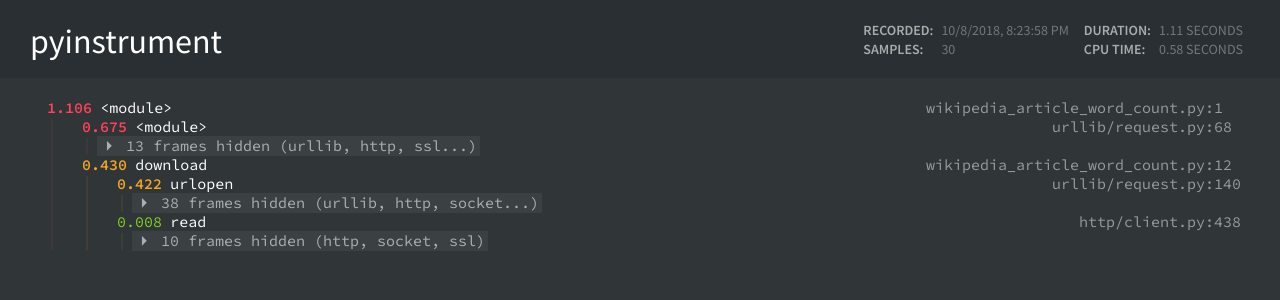
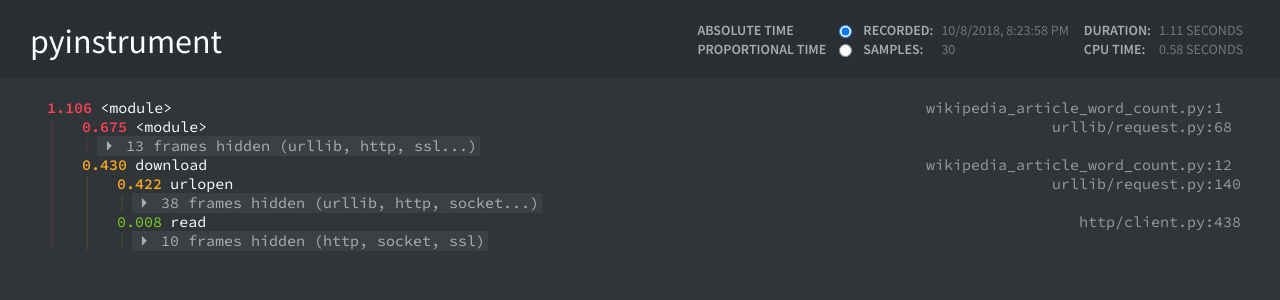
Before and after one commit to joerick/pyinstrument, a Vue app in the folder html_renderer/: page / in a window 1280 px wide. Shown: the top 300 px of the page. Built offline with nearby package versions, Linux system fonts and the light colour scheme.

Commit message:
Add radio button for proportional time in HTML renderer
Although perhaps the radio buttons should be on the left of the labels?

```diff
--- a/html_renderer/src/App.vue
+++ b/html_renderer/src/App.vue
@@ -1,6 +1,6 @@
 <template>
   <div id="app">
-    <Header :session="session" v-if="session" />
+    <Header :session="session" v-if="session" @change="updateTimeFormat"/>
     <div class="spacer" style="height: 20px;"></div>
     <div class="margins">
       <Frame v-if="rootFrame"
@@ -55,6 +55,9 @@ export default {
       link.rel = 'shortcut icon';
       link.href = image;
       document.getElementsByTagName('head')[0].appendChild(link);
+    },
+    updateTimeFormat(timeFormat) {
+      appState.setTimeFormat(timeFormat);
     }
   },
   computed: {
--- a/html_renderer/src/Frame.vue
+++ b/html_renderer/src/Frame.vue
@@ -91,10 +91,16 @@ export default {
       return `${this.frame.filePathShort}:${this.frame.lineNo.toString().padEnd(4, ' ')}`
     },
     formattedTime() {
-      return this.frame.time.toLocaleString(undefined, {
-        minimumFractionDigits: 3,
-        maximumFractionDigits: 3,
-      })
+      if (appState.timeFormat === "absolute") {
+        return this.frame.time.toLocaleString(undefined, {
+          minimumFractionDigits: 3,
+          maximumFractionDigits: 3,
+        });
+      }
+      return `${(this.frame.proportionOfTotal * 100).toLocaleString(undefined, {
+        minimumFractionDigits: 1,
+        maximumFractionDigits: 1,
+      })}%`;
     },
     groupLibrarySummary() {
       if (!this.frame.group) {
@@ -111,16 +117,17 @@ export default {
       let color = undefined;
       let fontWeight = undefined;
 
-      if (this.frame.proportionOfTotal > 0.6) {
+      let proportion = this.frame.proportionOfTotal;
+      if (proportion > 0.6) {
         color = '#FF4159';
         fontWeight = 600;
-      } else if (this.frame.proportionOfTotal > 0.3) {
+      } else if (proportion > 0.3) {
         color = '#F5A623'
         fontWeight = 600;
-      } else if (this.frame.proportionOfTotal > 0.2) {
+      } else if (proportion > 0.2) {
         color = '#D8CB2A'
         fontWeight = 600;
-      } else if (this.frame.proportionOfTotal > 0.0) {
+      } else if (proportion > 0.0) {
         color = '#7ED321'
         fontWeight = 500;
       }
--- a/html_renderer/src/Header.vue
+++ b/html_renderer/src/Header.vue
@@ -4,10 +4,21 @@
       <div class="row">
         <div class="title">pyinstrument</div>
         <div class="metrics">
+          <label class="metric-label" for="absolute">Absolute time</label>
+          <input type="radio" @change="$emit('change', 'absolute')"
+            id="absolute"
+            name="time-format" checked>
+
           <div class="metric-label">Recorded:</div>
           <div class="metric-value">{{startTime}}</div>
           <div class="metric-label">Duration:</div>
           <div class="metric-value">{{duration}} seconds</div>
+
+          <label class="metric-label" for="proportion">Proportional time</label>
+          <input type="radio" @change="$emit('change', 'proportion')"
+            id="proportion"
+            name="time-format">
+
           <div class="metric-label">Samples:</div>
           <div class="metric-value">{{session.sample_count}}</div>
           <div class="metric-label">CPU time:</div>
@@ -55,7 +66,7 @@ export default {
 }
 .metrics {
   display: grid;
-  grid-template-columns: auto auto auto auto;
+  grid-template-columns: auto auto auto auto auto auto;
   font-size: 14px;
   text-transform: uppercase;
   grid-gap: 1px 8px;
--- a/html_renderer/src/appState.js
+++ b/html_renderer/src/appState.js
@@ -2,7 +2,8 @@ import Vue from 'vue';
 
 class AppState {
   constructor() {
-    this.visibleGroups = {}
+    this.visibleGroups = {};
+    this.timeFormat = "absolute";
   }
 
   isGroupVisible(group) {
@@ -12,6 +13,10 @@ class AppState {
   setGroupVisibility(group, visible) {
     Vue.set(this.visibleGroups, group.id, visible);
   }
+
+  setTimeFormat(timeFormat) {
+    this.timeFormat = timeFormat;
+  }
 }
 
 const appState = new AppState()
--- a/html_renderer/src/model/Frame.js
+++ b/html_renderer/src/model/Frame.js
@@ -8,6 +8,7 @@ export default class Frame {
     this.filePath = jsonObject.file_path;
     this.lineNo = jsonObject.line_no;
     this.time = jsonObject.time;
+    this.totalTime = this.parent ? this.parent.totalTime : this.time;
     this.isApplicationCode = jsonObject.is_application_code
 
     if (jsonObject.group_id) {
@@ -26,18 +27,6 @@ export default class Frame {
   }
 
   get proportionOfTotal() {
-    if (this.parent) {
-      return this.parent.proportionOfTotal * this.proportionOfParent;
-    } else {
-      return 1.0;
-    }
-  }
-
-  get proportionOfParent() {
-    if (this.parent) {
-      return this.time / this.parent.time;
-    } else {
-      return 1.0;
-    }
+    return this.time / this.totalTime;
   }
 }
```
Also changed, not shown: 1 other file (tests, documents, lock files or other folders).
